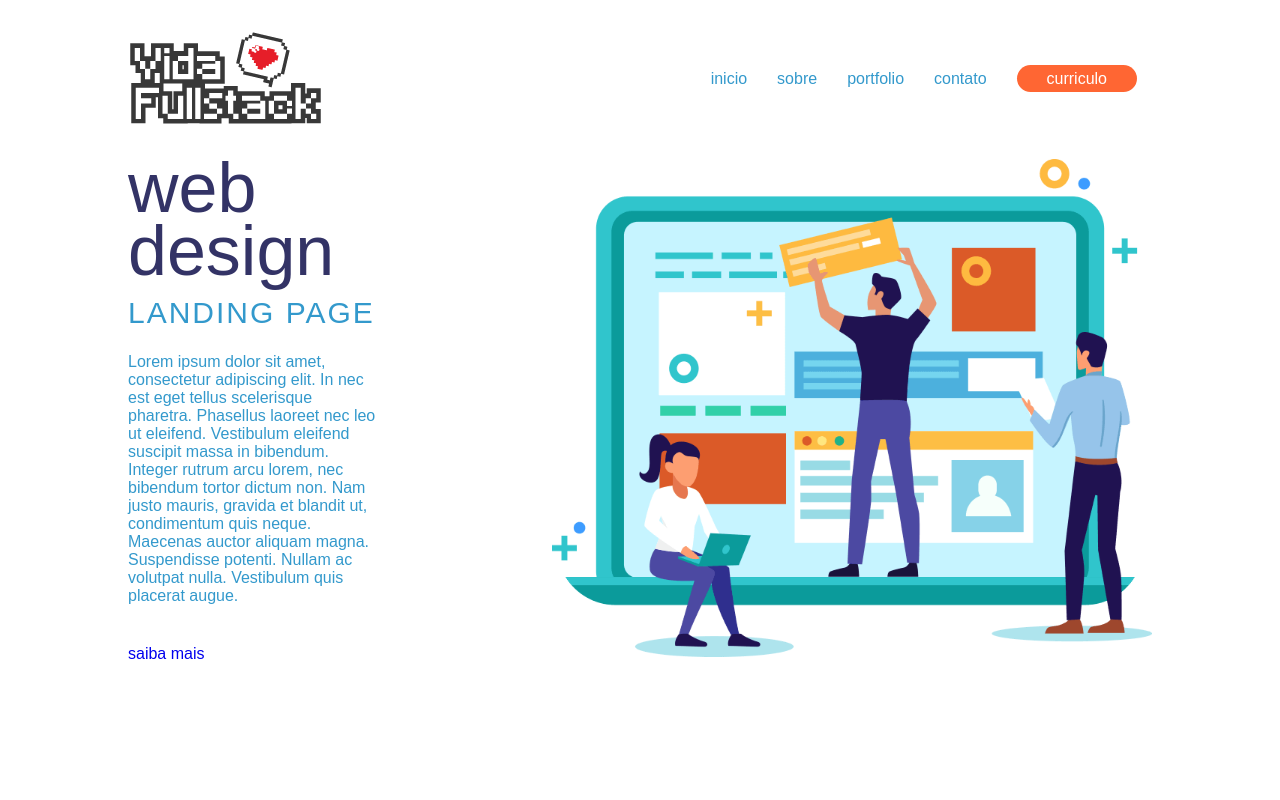
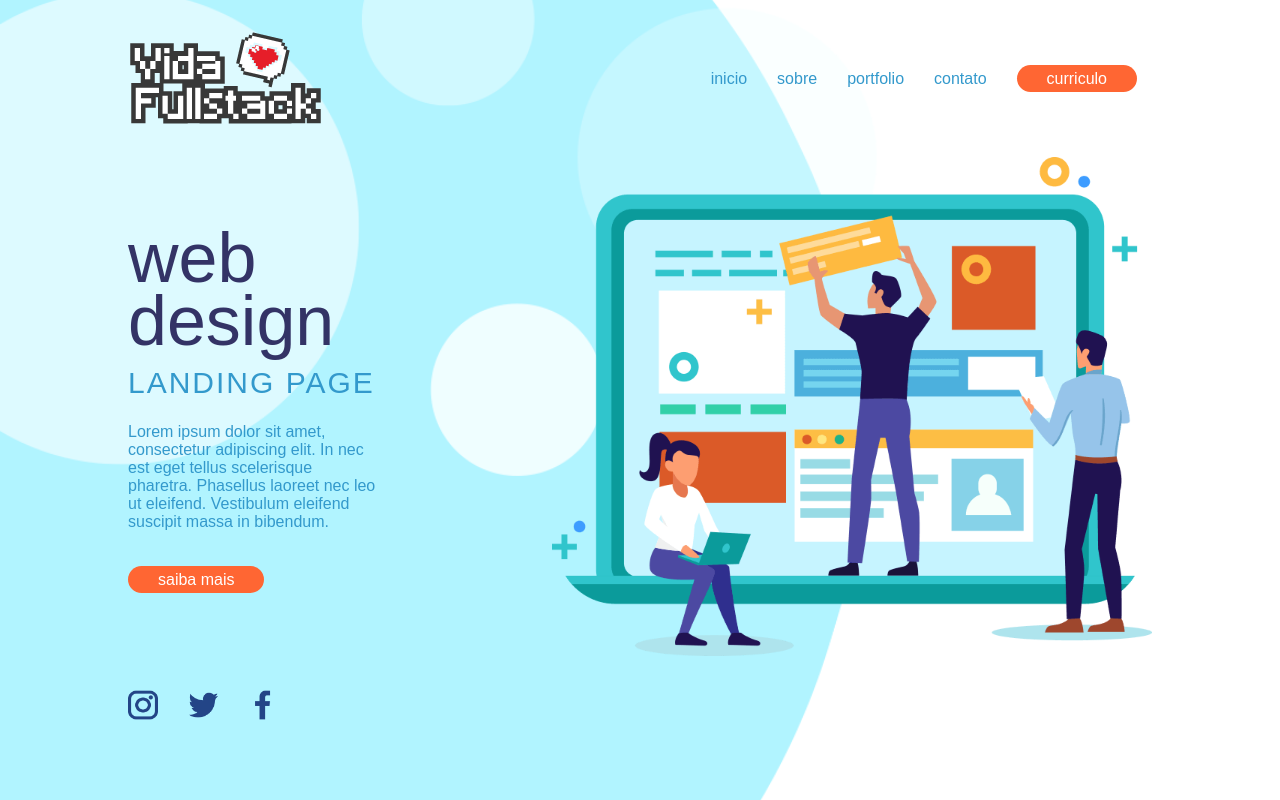
Before and after one commit to Tavares1122/jornada-front-end, a plain HTML site: page index.html in a window 1280 px wide. Drawn offline with Linux system fonts and the light colour scheme.

Commit message:
criação do footer e background

```diff
--- /dev/null
+++ b/assets/css/footer.css
@@ -0,0 +1,6 @@
+footer ul li{
+    margin: 0 30px 0 0;
+}
+footer ul li a img{
+    width: 30px;
+}
--- a/assets/css/header.css
+++ b/assets/css/header.css
@@ -7,8 +7,6 @@ header nav ul {
     display: flex;
     flex-direction: row;
     align-items: center;
-    list-style: none;
-
 }
 
 header nav ul li a{
--- a/assets/css/style.css
+++ b/assets/css/style.css
@@ -3,6 +3,7 @@
 @import './header.css';
 @import './buttons.css';
 @import './main.css';
+@import './footer.css';
 
 *{
     margin: 0;
@@ -13,7 +14,15 @@
     font-weight: 300;
     vertical-align: baseline;
     text-decoration: none;
+    list-style: none;
 }
+body{
+    background-image: url(../img/bolha-background.png);
+    background-repeat:no-repeat ;
+    background-position: left center;
+    background-size: 880px ;
+}
+
 .container{
     width: 1024px;
     margin: 30px auto;
--- a/index.html
+++ b/index.html
@@ -31,14 +31,31 @@
                 <h1>web design</h1>
                 <h2>landing page</h2>
                 <p>
-                Lorem ipsum dolor sit amet, consectetur adipiscing elit. In nec est eget tellus scelerisque pharetra. Phasellus laoreet nec leo ut eleifend. Vestibulum eleifend suscipit massa in bibendum. Integer rutrum arcu lorem, nec bibendum tortor dictum non. Nam justo mauris, gravida et blandit ut, condimentum quis neque. Maecenas auctor aliquam magna. Suspendisse potenti. Nullam ac volutpat nulla. Vestibulum quis placerat augue.
+                Lorem ipsum dolor sit amet, consectetur adipiscing elit. In nec est eget tellus scelerisque pharetra. Phasellus laoreet nec leo ut eleifend. Vestibulum eleifend suscipit massa in bibendum.
                 </p>
-                <a href="#">saiba mais</a>
+                <a href="#" class="btn btn-laranja">saiba mais</a>
             </article>
             <figcaption>
                 <img src="assets/img/pessoas-construindo-pc.png" alt="">
             </figcaption>
         </section>
     </main>
+    <!--fim da main-->
+
+    <!--inicio footer-->
+    <footer class="container">
+        <ul class="row">
+            <li>
+                <a href="#"><img src="assets/img/logo-insta.png" alt=""></a>
+            </li>
+            <li>
+                <a href="#"><img src="assets/img/logo-twitter.png" alt=""></a>
+            </li>
+            <li>
+                <a href="#"><img src="assets/img/logo-facebook.png" alt=""></a>
+            </li>
+        </ul>
+    </footer>
+
 </body>
 </html>
```
